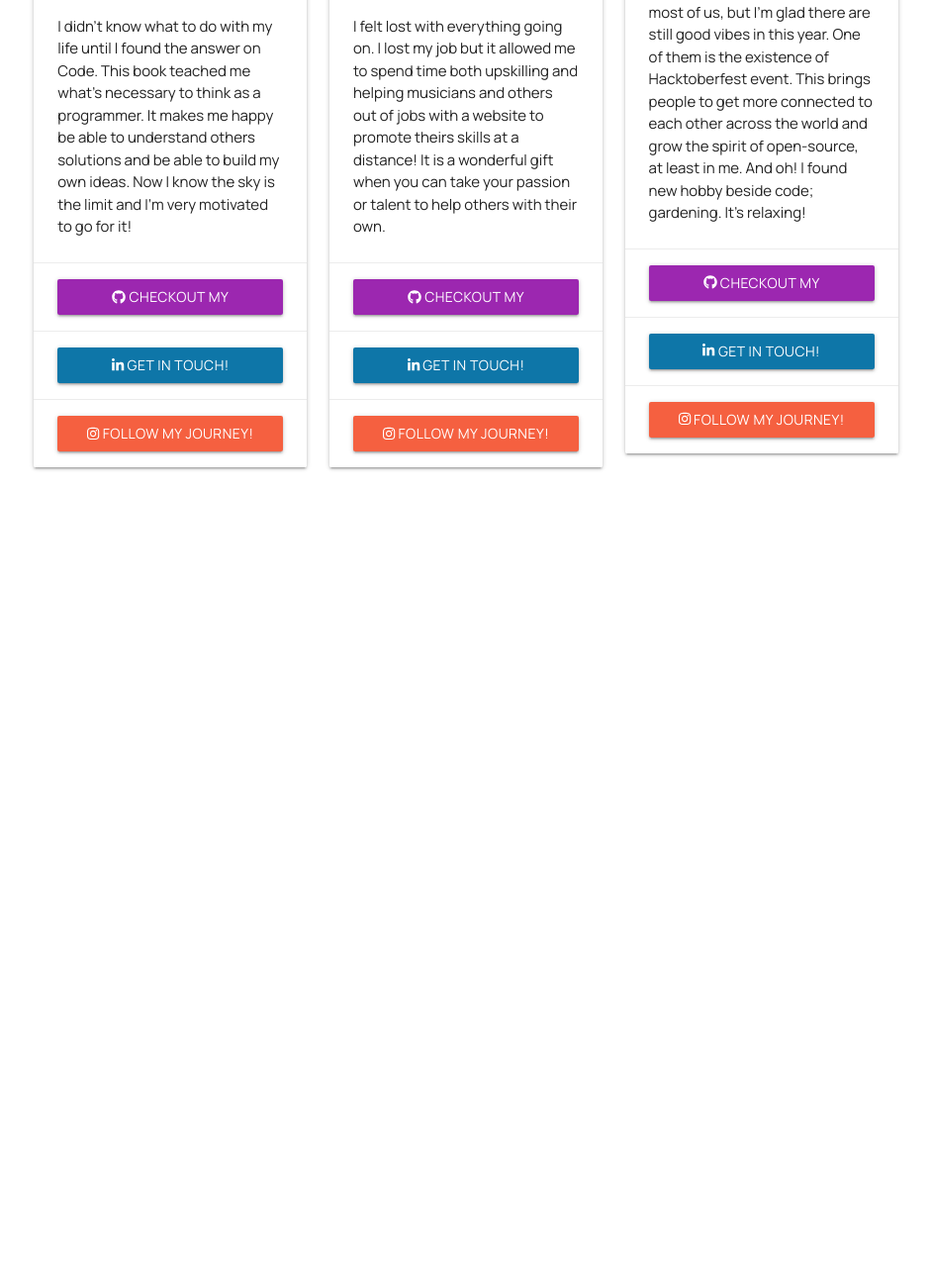
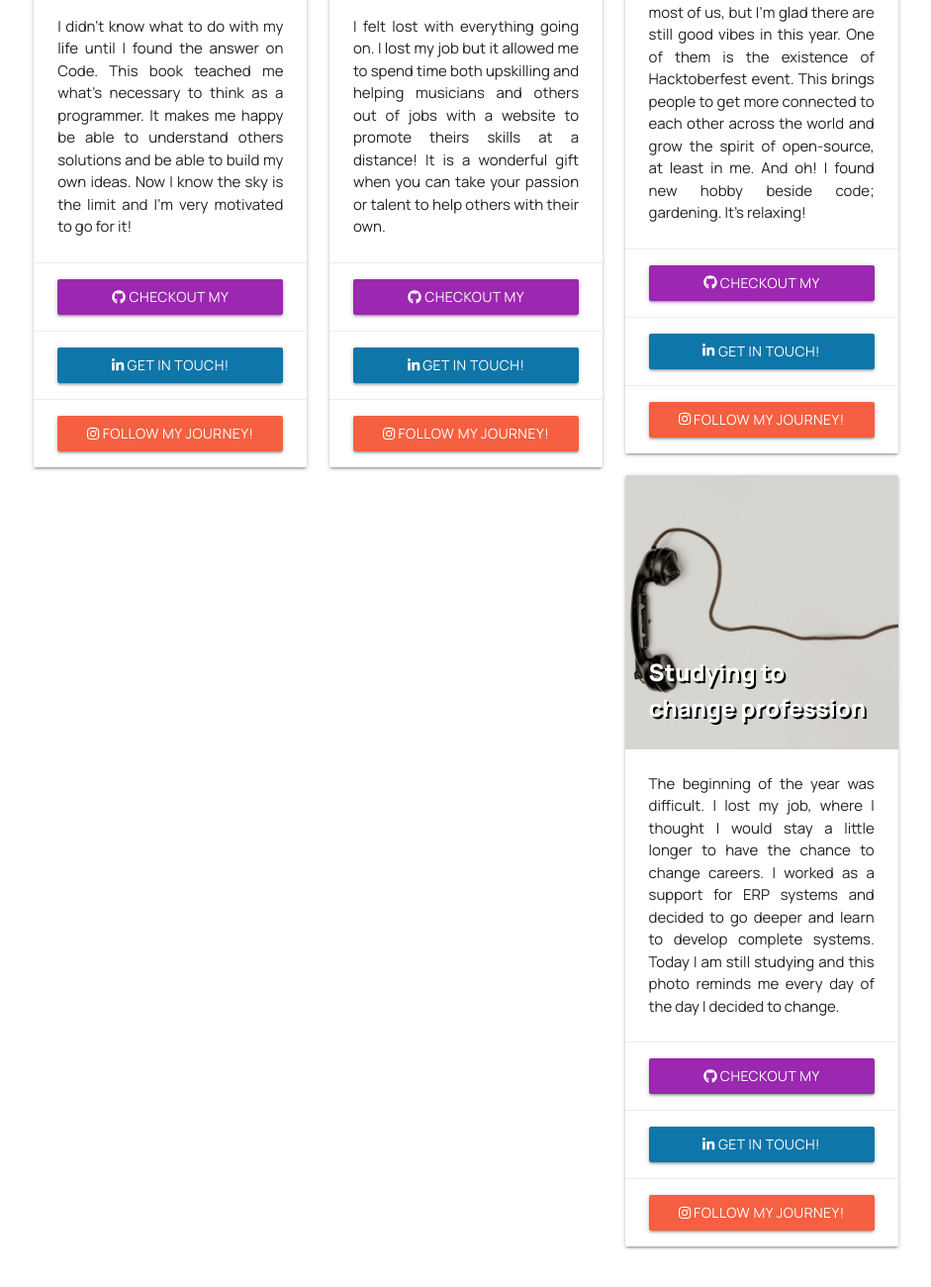
Before and after one commit to tavolafourcade/memoir2020, a plain HTML site: page index.html in a window 1280 px wide. Shown: the part 1332-2632 px from the top of the page at 99% size, without its empty margins (169-1110 px from the left). Before the commit the page ends 1854 px from the top, so only its background shows below. Drawn offline with nearby package versions, Linux system fonts and the light colour scheme.

Commit message:
Add my card and Add class align-card-content to justify content card

```diff
--- a/index.html
+++ b/index.html
@@ -54,7 +54,7 @@
               <span class="card-title inspiring-title">I'm working hard to become a web dev</span>
             </div>
             <div class="card-content">
-              <p>I didn't know what to do with my life until I found the answer on Code. This book teached me what's
+              <p class="align-card-content">I didn't know what to do with my life until I found the answer on Code. This book teached me what's
                 necessary to think as a programmer. It makes me happy be able to understand others solutions and be able
                 to build my own ideas. Now I know the sky is the limit and I'm very motivated to go for it!</p>
             </div>
@@ -83,18 +83,22 @@
               <span class="card-title inspiring-title">Coding for others</span>
             </div>
             <div class="card-content">
-              <p>I felt lost with everything going on.
-                I lost my job but it allowed me to spend time both upskilling and helping musicians and others out of jobs with a website to promote theirs skills at a distance!
+              <p class="align-card-content">I felt lost with everything going on.
+                I lost my job but it allowed me to spend time both upskilling and helping musicians and others out of
+                jobs with a website to promote theirs skills at a distance!
                 It is a wonderful gift when you can take your passion or talent to help others with their own. </p>
             </div>
             <div class="card-action center">
-              <a href="https://github.com/hdemos" class=" btn waves-effect waves-light purple"><i class="fab fa-github"></i> Checkout my Portfolio!</a>
+              <a href="https://github.com/hdemos" class=" btn waves-effect waves-light purple"><i
+                  class="fab fa-github"></i> Checkout my Portfolio!</a>
             </div>
             <div class="card-action center ">
-              <a href="https://www.linkedin.com/in/haleydemos" class="btn waves-effect waves-light linkedin"><i class="fab fa-linkedin-in"></i> Get in touch!</a>
+              <a href="https://www.linkedin.com/in/haleydemos" class="btn waves-effect waves-light linkedin"><i
+                  class="fab fa-linkedin-in"></i> Get in touch!</a>
             </div>
             <div class="card-action center">
-              <a href="https://www.instagram.com/codingwithoutgluten/" class="btn waves-effect waves-light instagram"><i class="fab fa-instagram"></i> Follow my journey!</a>
+              <a href="https://www.instagram.com/codingwithoutgluten/" class="btn waves-effect waves-light instagram"><i
+                  class="fab fa-instagram"></i> Follow my journey!</a>
             </div>
           </div>
         </div>
@@ -108,21 +112,55 @@
               <span class="card-title inspiring-title">Trust your gut and go for it</span>
             </div>
             <div class="card-content">
-              <p>This year been hard times for most of us, but I'm glad there are still good vibes in this year. One of them is the existence of Hacktoberfest event. This brings people to get more connected to each other across the world and grow the spirit of open-source, at least in me. And oh! I found new hobby beside code; gardening. It's relaxing!</p>
+              <p class="align-card-content">This year been hard times for most of us, but I'm glad there are still good vibes in this year. One of
+                them is the existence of Hacktoberfest event. This brings people to get more connected to each other
+                across the world and grow the spirit of open-source, at least in me. And oh! I found new hobby beside
+                code; gardening. It's relaxing!</p>
             </div>
             <div class="card-action center">
-              <a href="https://github.com/ridwankustanto" class=" btn waves-effect waves-light purple"><i class="fab fa-github"></i> Checkout my Portfolio!</a>
+              <a href="https://github.com/ridwankustanto" class=" btn waves-effect waves-light purple"><i
+                  class="fab fa-github"></i> Checkout my Portfolio!</a>
             </div>
             <div class="card-action center ">
-              <a href="https://www.linkedin.com/in/ridwankustanto" class="btn waves-effect waves-light linkedin"><i class="fab fa-linkedin-in"></i> Get in touch!</a>
+              <a href="https://www.linkedin.com/in/ridwankustanto" class="btn waves-effect waves-light linkedin"><i
+                  class="fab fa-linkedin-in"></i> Get in touch!</a>
             </div>
             <div class="card-action center">
-              <a href="https://www.instagram.com/ridwankustanto/" class="btn waves-effect waves-light instagram"><i class="fab fa-instagram"></i> Follow my journey!</a>
+              <a href="https://www.instagram.com/ridwankustanto/" class="btn waves-effect waves-light instagram"><i
+                  class="fab fa-instagram"></i> Follow my journey!</a>
             </div>
           </div>
         </div>
         <!-- Ends here -->
 
+        <!-- Make your own copy of the following card (include this comment and that one that indicates the end) and change it as you want -->
+        <div class="col s12 m6 l4">
+          <div class="card">
+            <div class="card-image">
+              <img src="./img/photo-inspire.jpg" class="responsive-img">
+              <span class="card-title inspiring-title">Studying to change profession</span>
+            </div>
+            <div class="card-content">
+              <p class="align-card-content">The beginning of the year was difficult. I lost my job, where I thought I would stay a little longer to
+                have the chance to change careers. I worked as a support for ERP systems and decided to go deeper and
+                learn to develop complete systems. Today I am still studying and this photo reminds me every day of the
+                day I decided to change.</p>
+            </div>
+            <div class="card-action center">
+              <a href="https://github.com/mariliatsgmacedo" class="btn waves-effect waves-light purple"><i
+                  class="fab fa-github"></i> Checkout my Portfolio!</a>
+            </div>
+            <div class="card-action center ">
+              <a href="https://www.linkedin.com/in/mariliasgmacedo/" class="btn waves-effect waves-light linkedin"><i
+                  class="fab fa-linkedin-in"></i> Get in touch!</a>
+            </div>
+            <div class="card-action center">
+              <a href="https://www.instagram.com/mariliatsgmacedo/" class="btn waves-effect waves-light instagram"><i
+                  class="fab fa-instagram"></i> Follow my journey!</a>
+            </div>
+          </div>
+        </div>
+        <!-- Ends here -->
 
 
       </div>
--- a/styles.css
+++ b/styles.css
@@ -112,6 +112,11 @@ h3 { font-size: 3rem; font-weight: 800; }
   width: 100%;
 }
 
+/* Align Content Card*/
+.align-card-content{
+  text-align: justify;
+}
+
 /* Animaiton for 2020 in heading */
 
 .crazy {
```
Also changed, not shown: img/photo-inspire.jpg (added), 1 other file.
